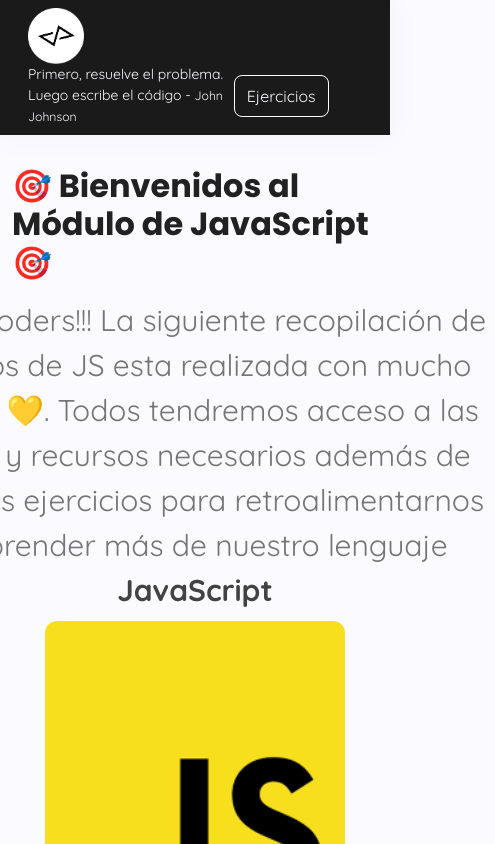
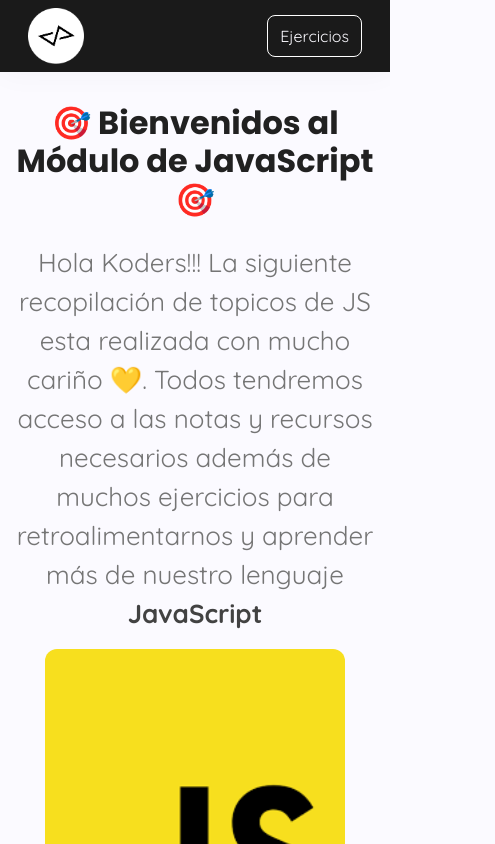
Before and after one commit to EveFer/notes-javascript, a Next.js app: page / in a window 390 px wide. Shown: the top 844 px of the page, 495 px wide, since content can reach past the window. Built offline with nearby package versions, Linux system fonts and the light colour scheme.

Commit message:
[UPDATE] Fixed style in mobile

```diff
--- a/components/Navbar.js
+++ b/components/Navbar.js
@@ -16,17 +16,20 @@
   return (
     <nav className='navbar'>
       <div className='container'>
-
+        <div className='d-flex justify-content-between w-100'>
+          <div className='d-flex justify-content-between align-items-center'>
             <Link href='/' passHref>
               <Image src='/logos/kodemia_white.png' height={56} width={56} alt='Logo Kodemia' />
             </Link>
-        <div className='d-flex justify-content-between align-items-center w-90'>
-          <p>Primero, resuelve el problema. Luego escribe el código - <small>John Johnson</small></p>
+            <p className='d-none d-md-block ms-5'>Primero, resuelve el problema. Luego escribe el código - <small>John Johnson</small></p>
+          </div>
+          <div className='d-flex justify-content-between align-items-center'>
             <Link href='/js/ejercicios' passHref>
               <button>Ejercicios</button>
             </Link>
           </div>
         </div>
+      </div>
     </nav>
   )
 }
--- a/styles/pages/_home.scss
+++ b/styles/pages/_home.scss
@@ -1,10 +1,13 @@
 .welcome {
   padding-top: 2rem;
+  h1 {
+    text-align: center;
+  }
   p {
     text-align: center;
-    min-width: 600px;
-    font-size: 30px;
-    margin: 0.5rem 0;
+    max-width: 600px;
+    font-size: 26px;
+    margin: 1rem 0;
   }
 
   a {
```
Lines whose indentation alone changed are shown as unchanged.
